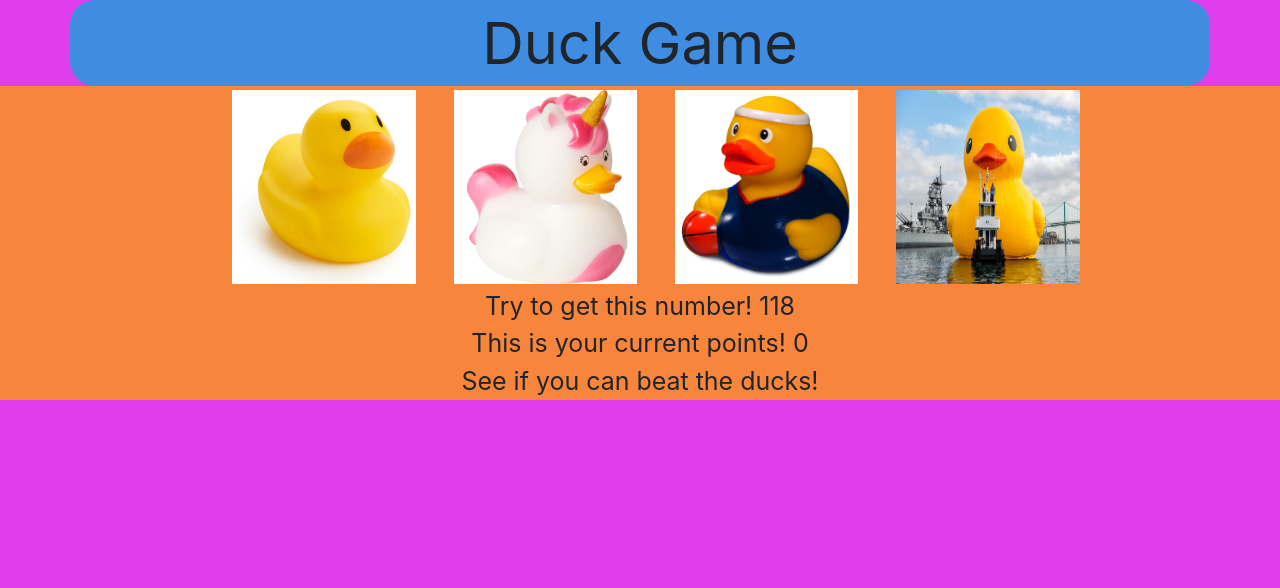
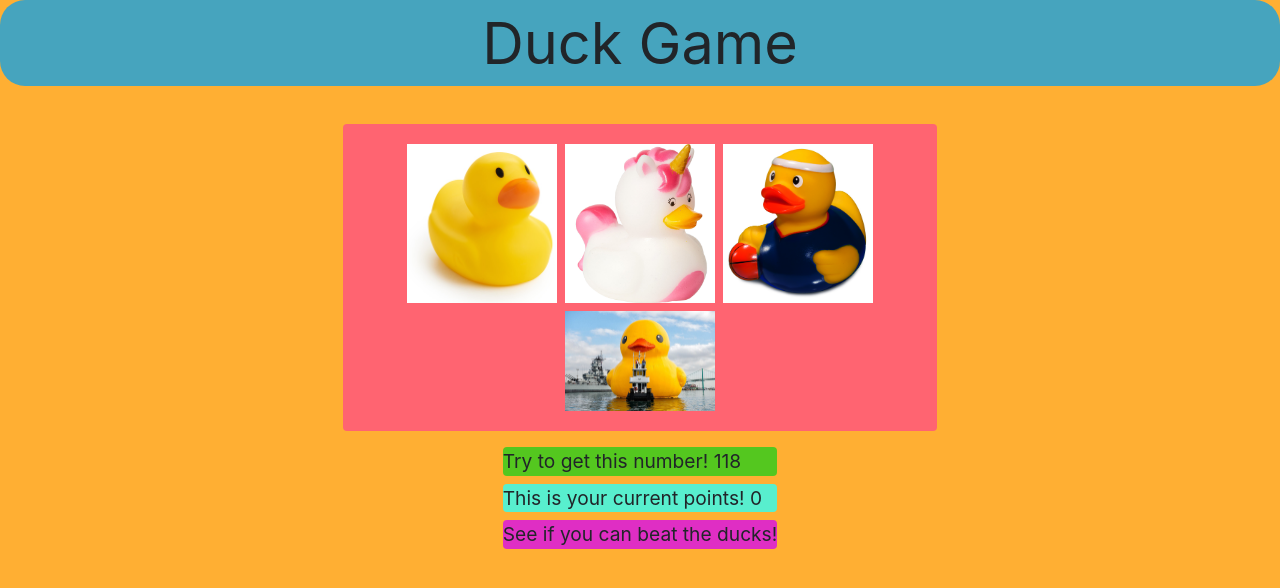
Before and after one commit to B-Villatoro/duck-finder-game, a plain HTML site: page index.html in a window 1280 px wide. Drawn offline with nearby package versions, Linux system fonts and the light colour scheme.

Commit message:
Final Duck Draft

```diff
--- a/assets/css/style.css
+++ b/assets/css/style.css
@@ -1,26 +1,30 @@
 body{
-    background: rgba(215, 14, 233, 0.8);
+    background: rgba(255, 155, 0, 0.8);
+    padding: 0;
     font-size: 120%;
 
 }
 
 #header{
+    min-width: 90%;
+    min-height: 8%;
     font-size: 300%;
     background: rgba(24, 162, 226, 0.8);
     border-radius: 25px;
+    margin:0;
 }
 
 #mainContainer{
-    background: rgba(255, 152, 17, 0.8);
+    background: rgba(255, 152, 17, 0.0);
     font-size: 130%;
 }
 
 
 #rubberducky{
-    min-height: 100px;
-    min-width: 100px;
-    max-width: 400px;
-    max-width: 400px;
+    min-height: 50px;
+    min-width: 50px;
+    max-width: 150px;
+    max-width: 150px;
 
 
     user-select: none;
@@ -35,10 +39,10 @@ body{
 #uniduck{
     content: url("../images/unicornduck.jpeg");
     user-select: none;
-    min-height: 100px;
-    min-width: 100px;
-    max-width: 400px;
-    max-width: 400px;
+    min-height: 50px;
+    min-width: 50px;
+    max-width: 150px;
+    max-width: 150px;
 
 
     -khtml-user-select: none;
@@ -49,10 +53,10 @@ body{
 
 #kareemabduljadduck{
     content: url("../images/Basketball-Rubber-Duck.jpg");
-    min-height: 100px;
-    min-width: 100px;
-    max-width: 400px;
-    max-width: 400px;
+    min-height: 50px;
+    min-width: 50px;
+    max-width: 150px;
+    max-width: 150px;
 
 
     user-select: none;
@@ -64,10 +68,12 @@ body{
 
 #mobyduck{
     content: url("../images/mobyDuck.jpg");
-    min-width: 100px;
-    min-height: 100px;
-    max-width: 400px;
-    max-width: 400px;
+    min-width: 50px;
+    min-height: 50px;
+
+
+    max-width: 150px;
+    max-width: 150px;
 
     user-select: none;
     -khtml-user-select: none;
@@ -75,3 +81,22 @@ body{
     -moz-user-select: none;
     -webkit-user-select: none;
 }
+.row{
+    margin:0px;
+}
+
+#firstrow{
+    background-color: rgba(255, 50, 155, 0.6);
+
+}
+#goalNumber{
+    background-color: rgba(42, 206, 27, 0.8);
+}
+
+#yourPoints{
+    background-color: rgba(47, 255, 245, 0.8);
+}
+
+#state{
+    background-color: rgba(215, 14, 233, 0.8);
+}
--- a/index.html
+++ b/index.html
@@ -21,28 +21,65 @@
 </head>
 <body>
 
-    <header id="header" class="container text-center">Duck Game
-    </header>
+        <header id="header" class="text-center">Duck Game
+        </header>
 
-    <main id="mainContainer" class="container-fluid text-center">
-        <div id ="firstrow" class="row float-left justify-center">
 
-            <div class="col-md-2"></div>
-            <div id="rubberducky" class="col-md-2 m-1 duck0" >  </div>
-            <div id="uniduck" class="col-md-2 m-1 duck1" ></div>
-            <div id="kareemabduljadduck" class="col-md-2 m-1 duck2" ></div>
-            <div id="mobyduck" class="col-md-2 m-1 duck3" ></div>
-            <div class="col-2"></div>
+    <div style="padding-top: 30px">
+    </div>
 
-        </div>
-        <div id="goalNumber"></div>
-        <div id="yourPoints"></div>
-        <div id="state"></div>
+    <div class="row justify-content-center" >
+
+
+
+        <main id="mainContainer" class=" col-6">
+
+
+
+                <div  class="col-12 p-2  " >
+                    <div id="firstrow" class="row justify-content-center rounded p-3">
+
+                            <div id="rubberducky" class="m-1 duck0" >
+                            </div>
+
+                            <div id="uniduck" class="m-1 duck1" >
+                            </div>
+
+                            <div id="kareemabduljadduck" class="m-1 duck2" >
+                            </div>
+
+                            <div id="mobyduck" class="m-1 duck3" >
+                            </div>
+
+
+                    </div>
+                </div>
+
+        </main>
+    </div>
 
 
 
 
-    </main>
+
+
+
+
+        <div class="row justify-content-center">
+
+            <div class="col-">
+                <div id="goalNumber" class = "rounded m-2"></div>
+                <div id="yourPoints" class=" rounded m-2"></div>
+                <div id="state" class=" rounded m-2"></div>
+
+            </div>
+            <div class="col-">
+            </div>
+        </div>
+
+
+
+
 
     <script type="text/javascript" src="assets/javascript/game.js"></script>
 
```
